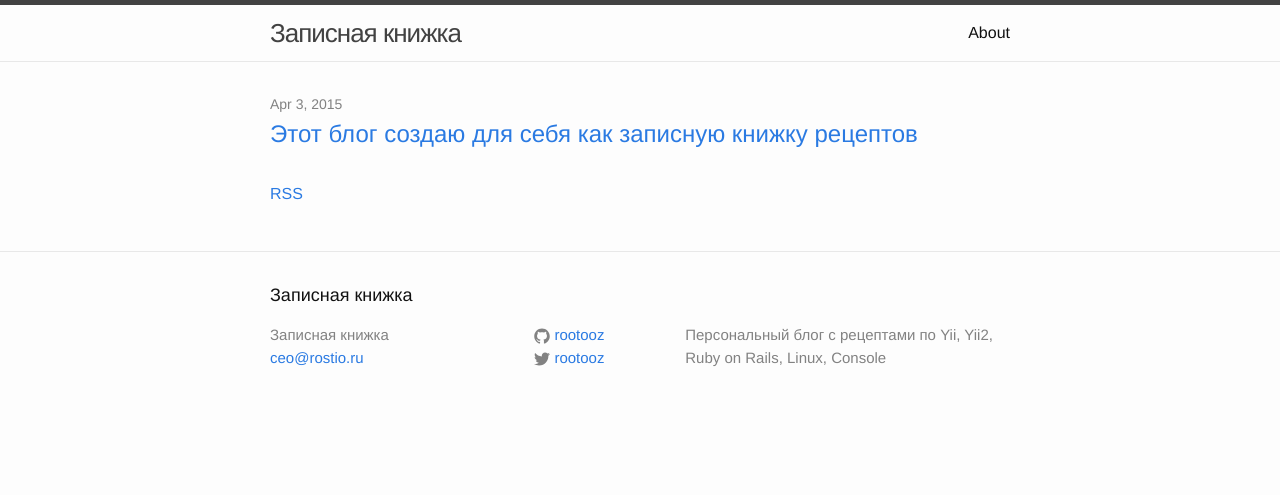
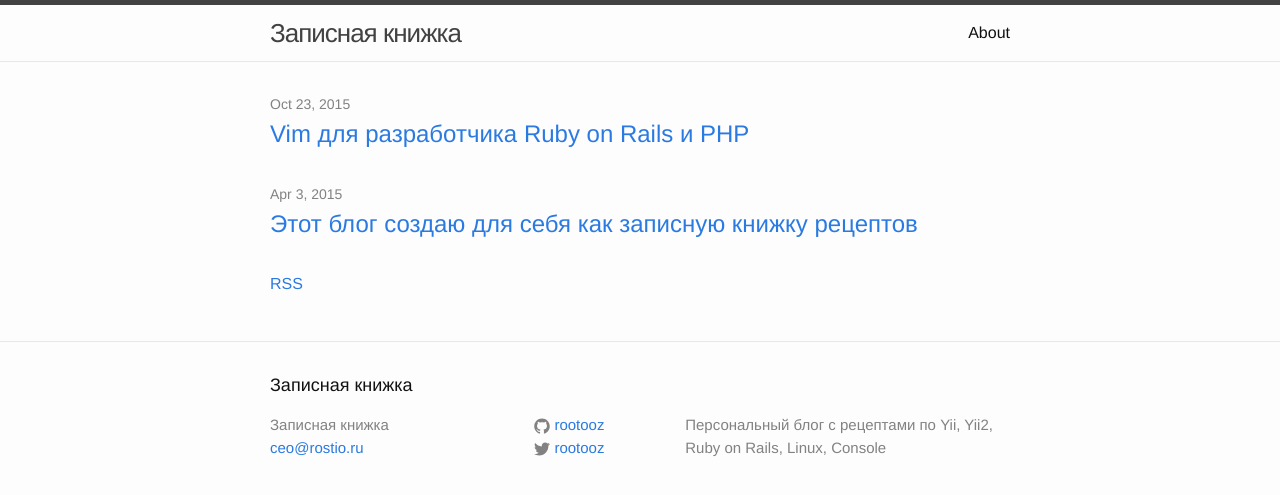
Before and after one commit to RooTooZ/rootooz.github.io, a Jekyll site: the page built from index.html, in a window 1280 px wide. Shown: the top 495 px of the page. Built offline with Jekyll 4.4.1, drawn with Linux system fonts in a browser that asks for light colours; a file with an impossible date is left out.

Commit message:
Updated 2015-04-05-vim-for-ror-and-php.markdown

```diff
--- a/_posts/2015-04-05-vim-for-ror-and-php.markdown
+++ b/_posts/2015-04-05-vim-for-ror-and-php.markdown
@@ -1,7 +1,8 @@
 ---
 layout: post
 title: Vim для разработчика Ruby on Rails и PHP
-date: {}
+date:
+  "2015-10-23 15:10": null
 categories: my
 published: true
 ---
```
